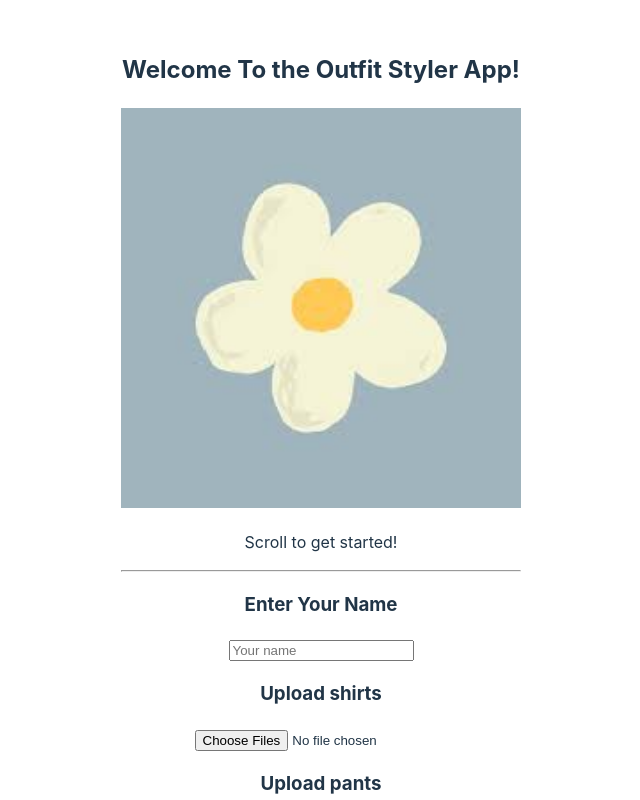
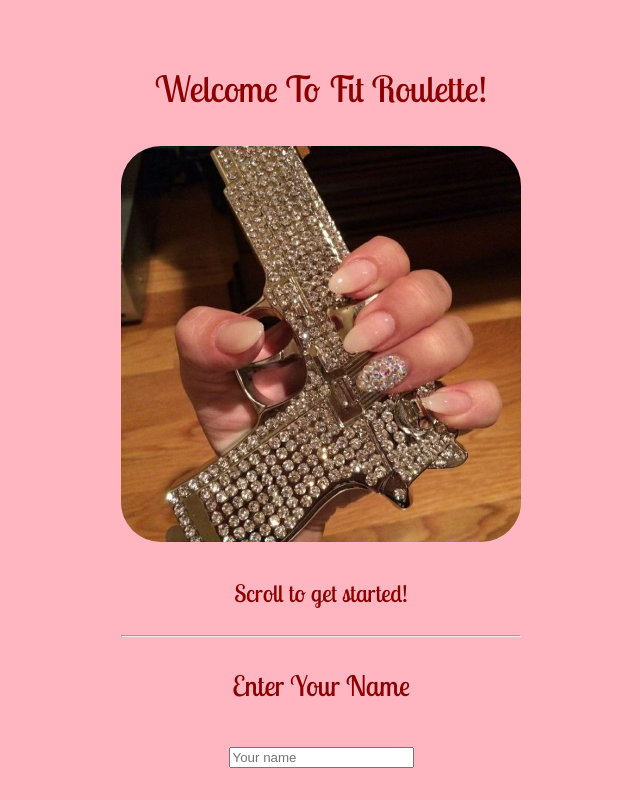
Before and after one commit to itsfaith222/Cinnamon-Toast-Bunch-App-, a React (Vite) app: page / in a window 1280 px wide. Shown: the top 800 px of the page, without its empty margins (319-959 px from the left). Built offline with nearby package versions, Linux system fonts and the light colour scheme.

Commit message:
made final touches to UI

```diff
--- a/src/App.css
+++ b/src/App.css
@@ -1,3 +1,25 @@
+@import url('https://fonts.googleapis.com/css2?family=Lobster+Two&display=swap');
+
+
+body {
+  font-family: 'Lobster Two';
+  background-color: #ffb6c1 ;
+  font-size: 1.5em;
+  color: #8B0000;
+}
+
+img {
+  border-radius: 10%;
+}
+
+.home-page input,
+.home-page button {
+  border-radius: 10%;
+  padding: 10px;
+  border: 1px solid #ccc;
+  cursor: pointer;
+}
+
 #root {
   max-width: 1280px;
   margin: 0 auto;
--- a/src/pages/HomePage.jsx
+++ b/src/pages/HomePage.jsx
@@ -23,15 +23,16 @@ function HomePage() {
 
   return (
     <div>
-      <h2>Welcome To the Outfit Styler App!</h2>
-      <img src="/Yellow_Flower.jpg" alt="HomePage_Picture" width="400" /><br />
+
+      <h2>Welcome To Fit Roulette!</h2>
+      <img src="/shiny_glock.jpeg" alt="HomePage_Picture" width="400" /><br />
       <p>Scroll to get started!</p>
       <hr />
       <form onSubmit={handleSubmit}>
         <h3>Enter Your Name</h3>
         <input type="text" placeholder="Your name" value={name} onChange={(e) => setName(e.target.value)} />
-        <UploadForm category="shirts" onUpload={handleUpload} />
-        <UploadForm category="pants" onUpload={handleUpload} />
+        <UploadForm category="tops" onUpload={handleUpload} />
+        <UploadForm category="bottoms" onUpload={handleUpload} />
         <button type="submit">Results</button>
       </form>
     </div>
--- a/src/pages/ResultsPage.jsx
+++ b/src/pages/ResultsPage.jsx
@@ -59,8 +59,8 @@ function ResultsPage() {
         <div>
           <p><strong>Bottom:</strong></p>
           <img src={outfitCombinations[currentIndex].bottom} alt="Bottom" width="150" />
-          <p>Here is where we can put the description of the generated outfit!</p>
-          <p>Add a positive message to make the user feel confident like ex "this will look great on you"</p>
+
+          <p><strong>Pro-tip:</strong> Accessorize this outfit to make it more <i>you</i>.🌺</p>
         </div>
         {selected && <p className="congrats">🎉 Congratulations on selecting an outfit! 🎉</p>}
       </div>
```
Also changed, not shown: src/utils/clarifaiService.js (deleted, +0 -33 lines), src/utils/geminiService.js (deleted, +0 -29 lines), public/Yellow_Flower.jpg (deleted), public/shiny_glock.jpeg (added).
